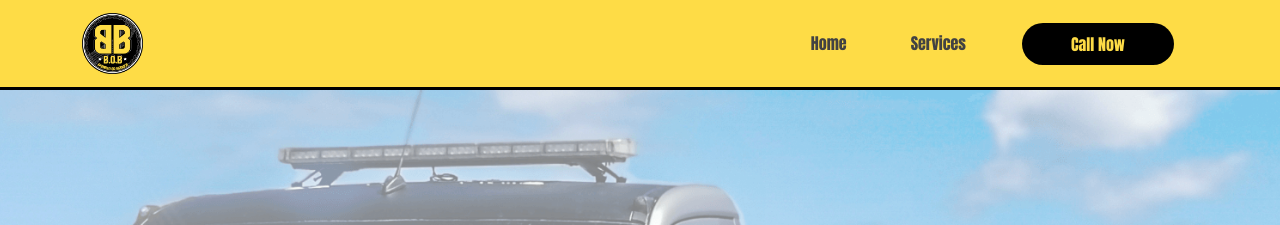
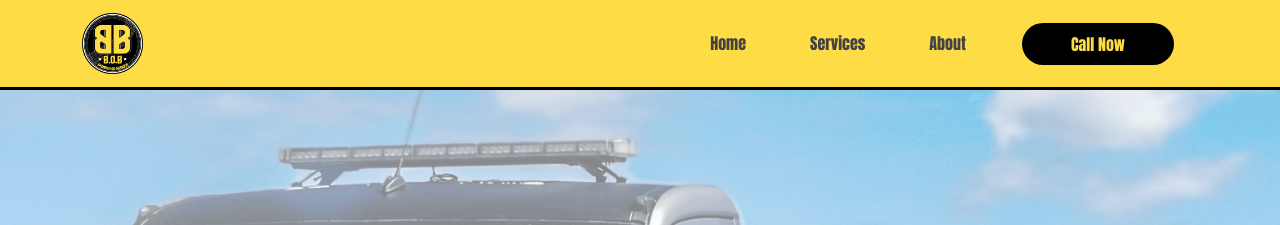
Before and after one commit to josefzacek/bumpedorbroken.ie, a Jekyll site: the page built from index.html, in a window 1280 px wide. Shown: the top 225 px of the page. Built offline with Jekyll 4.4.1, drawn with Linux system fonts in a browser that asks for light colours.

Commit message:
uncomment about link in header

```diff
--- a/_includes/header.html
+++ b/_includes/header.html
@@ -14,10 +14,10 @@
         <li class="nav-item mx-lg-4 text-center my-2">
           <a class="nav-link text-brown" href="#services">Services</a>
         </li>
-        <!-- <li class="nav-item mx-lg-4 text-center my-2">
+        <li class="nav-item mx-lg-4 text-center my-2">
           <a class="nav-link text-brown" href="#about">About</a>
         </li>
-        <li class="nav-item mx-lg-4 text-center my-2">
+        <!-- <li class="nav-item mx-lg-4 text-center my-2">
           <a class="nav-link text-brown" href="#contact">Contact</a>
         </li> -->
         <li class="nav-item mx-lg-4 text-center my-2">
```
